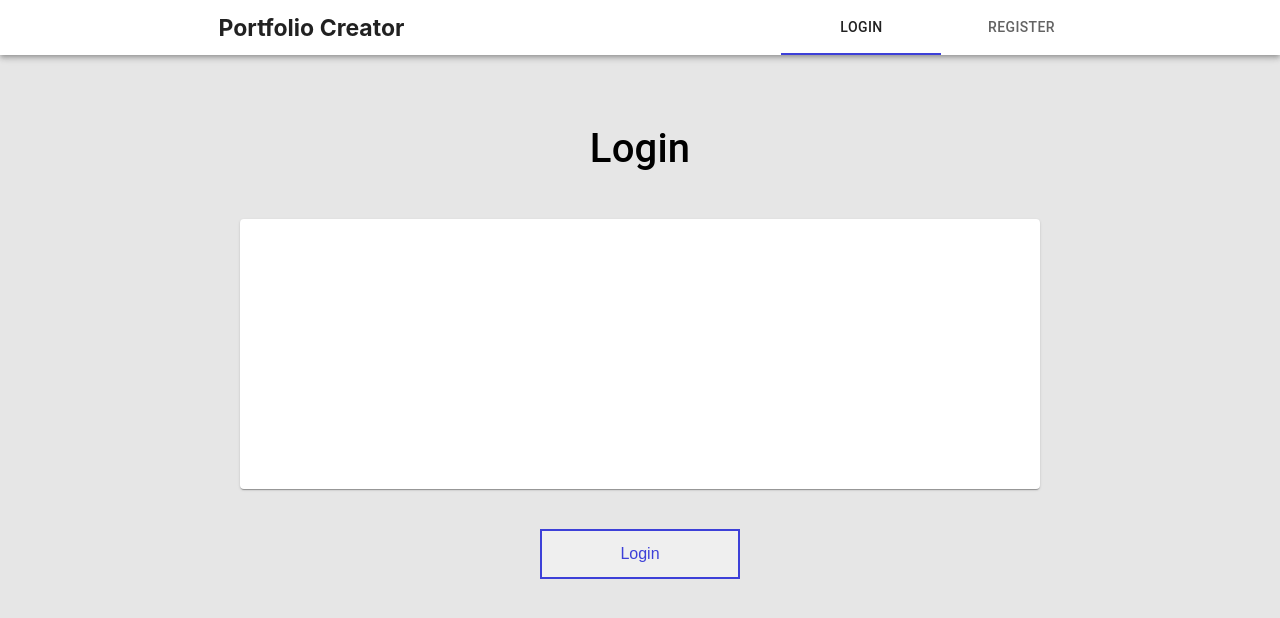
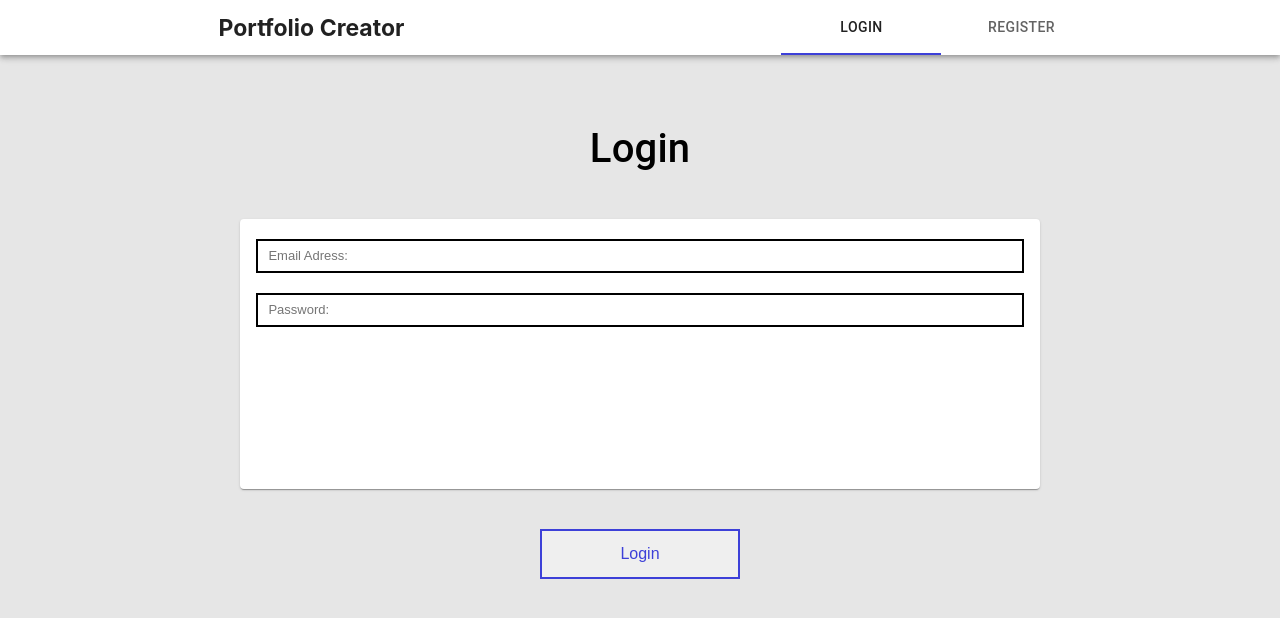
Before and after one commit to devclub-iitd/PortyFrontend, a React (Create React App) app: page / in a window 1280 px wide. Shown: the top 618 px of the page. Built offline with nearby package versions, Linux system fonts and the light colour scheme; no server answers.

Commit message:
login working

```diff
--- a/src/actions/auth.js
+++ b/src/actions/auth.js
@@ -2,7 +2,6 @@ import axios from 'axios'
 import {REGISTER_SUCCESS , REGISTER_FAIL , USER_LOADED , AUTH_ERROR, LOGIN_FAIL, LOGIN_SUCCESS} from './types'
 import { setAlert } from './alert';
 import setAuthToken from '../utility/setauthtoken';
-
 
 // Load User
 export const loadUser = () => async dispatch => {
@@ -38,7 +37,6 @@ export const register = ({name , email , password}) => async dispatch => {
     console.log(body)
     try {
         const res = await axios.post('api/user', body , config)
-        //console.log(res.data)
         dispatch(setAlert('Register Success...Check your email for verification','green'))
         dispatch({
             type : REGISTER_SUCCESS,
@@ -66,24 +64,31 @@ export const login = ({email,password}) => async dispatch => {
     }
 
     const body = JSON.stringify({email,password})
+    //console.log(body)
 
-    try {
-        const res = axios.post('/api/auth', body, config)
-
+    try  {
+        const res = await axios.post('/api/auth', body, config)
+        console.log(body)
         dispatch({
             type: LOGIN_SUCCESS,
             payload: res.data
         })
+
+        dispatch(loadUser());
+
     } catch (err) {
-        const errors = err.response.data.errors
+         const errors = err.response.data.errors
 
         if (errors) {
             errors.forEach(error => dispatch(setAlert(error.msg, 'red')))
         }
 
+        console.log(errors)
+
         dispatch({
             type: LOGIN_FAIL
         })
 
+        dispatch(setAlert("Login Failed", 'red'))
     }
 }
--- a/src/components/loginForm.jsx
+++ b/src/components/loginForm.jsx
@@ -1,5 +1,7 @@
 import React from 'react';
 import '../style/regLanding.css';
+import {connect} from 'react-redux'
+import {login} from '../actions/auth'
 
 class LoginFrom extends React.Component {
   constructor(props) {
@@ -15,7 +17,7 @@ class LoginFrom extends React.Component {
   handleChange(event) {
     if (event.target.name === 'email') {
       this.setState({ emailVal: event.target.value });
-    } else if (event.target.name === 'passVal') {
+    } else if (event.target.name === 'password') {
       this.setState({ passVal: event.target.value });
     }
   }
@@ -24,6 +26,13 @@ class LoginFrom extends React.Component {
     event.preventDefault();
     //  add checks for all conditions especially dob and all
     //alert('form is now being submitted');
+    const {emailVal , passVal } = this.state;
+    const obj = {
+      email: emailVal,
+      password: passVal
+    }
+    this.props.login(obj);
+
   }
 
   render() {
@@ -32,7 +41,7 @@ class LoginFrom extends React.Component {
     } = this.state;
     return (
       <div className="formCont">
-        <form id="loginform" action="#" method="POST" onSubmit={this.handleSubmit}>
+        <form id="loginform" onSubmit={this.handleSubmit}>
           <input style={{ width: '95.3%' }} type="email" name="email" placeholder="Email Adress: " value={emailVal} onChange={this.handleChange} />
           <input style={{ width: '95.3%' }} type="password" name="password" placeholder="Password: " value={passVal} onChange={this.handleChange} />
         </form>
@@ -41,4 +50,6 @@ class LoginFrom extends React.Component {
   }
 }
 
-export default LoginFrom;
+
+
+export default connect(null,{ login })(LoginFrom);
--- a/src/pages/login.jsx
+++ b/src/pages/login.jsx
@@ -3,7 +3,7 @@ import PropTypes from 'prop-types';
 import Paper from '@material-ui/core/Paper';
 import { withStyles } from '@material-ui/core/styles';
 
-import loginForm from '../components/loginForm';
+import LoginForm from '../components/loginForm';
 
 import '../style/regLanding.css';
 
@@ -40,7 +40,7 @@ class IconLabelTabs extends React.Component {
             Login
         </div>
         <Paper className={classes.rootRegPage}>
-          <loginForm />
+          <LoginForm />
         </Paper>
         <button form="loginform" className="btn" type="submit"> Login </button>
       </div>
--- a/src/reducers/auth.js
+++ b/src/reducers/auth.js
@@ -54,9 +54,10 @@ export default function(state = initialState,action){
             }
         }
         case LOGIN_SUCCESS : {
+            localStorage.setItem('token',payload.token)
             return {
                 ...state,
-                isAuthenticated: false,
+                isAuthenticated: true,
                 loading: false,
                 user: null
             }
```
